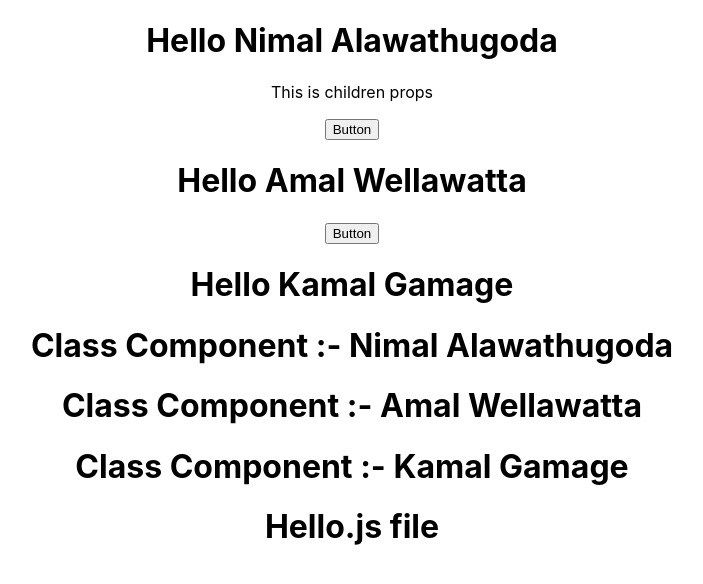
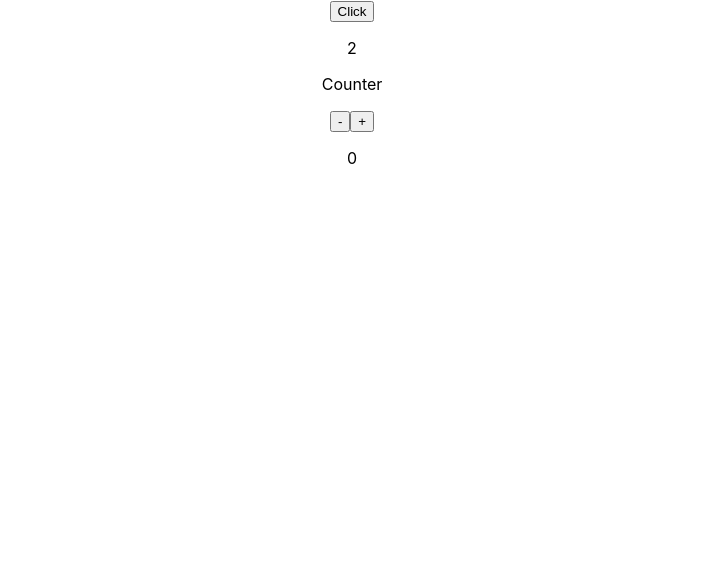
Before and after one commit to Nilakshi1223/React_Basics-React-, a React (Create React App) app: page / in a window 1280 px wide. Shown: the top 584 px of the page, without its empty margins (288-991 px from the left). Built offline with nearby package versions, Linux system fonts and the light colour scheme.

Commit message:
React-Basics-commit2

```diff
--- a/src/App.js
+++ b/src/App.js
@@ -1,13 +1,25 @@
+import React, {Component} from 'react'
 import logo from './logo.svg';
 import './App.css';
 import Greet from './components/Greet';
 import Welcome from './components/Welcome';
 import Hello from './components/Hello';
+import Message from './components/Message';
+import Counter from './components/Counter';
+import Hook_useState from './components/Hook_useState';
 
 
-function App() {
+class App extends Component {
+render(){
   return (
     <div className="App">
+
+    <Hook_useState/>
+
+    {/*<Counter/>
+
+     <Message/>
+
     <Greet name = "Nimal" lastName = "Alawathugoda">
         <p> This is children props</p>
         <button> Button </button>
@@ -22,9 +34,10 @@
     <Welcome name = "Amal" lastName = "Wellawatta"/>
     <Welcome name = "Kamal" lastName = "Gamage"/>
 
-    <Hello/>
+    <Hello/>*/}
+
     </div>
   );
-}
+}}
 
 export default App;
--- /dev/null
+++ b/src/components/Counter.js
@@ -0,0 +1,47 @@
+// rce
+
+import React, {Component} from 'react'
+
+class Counter extends Component{
+// rconst
+
+constructor(props){
+    super(props)
+    this.state= {
+        count :0
+    }
+}
+
+
+
+    increment (){
+        // use setState for UI dispaly instead of directley use state
+        // setState have 2 params 1-object 2-call back function (arrow function)
+//        this.setState(
+//            {count : this.state.count+1} , () => {console.log ('Callback value', this.state.count)}
+//        )
+        this.setState(prevState => ({
+            count: prevState.count + 1
+        }));
+        console.log (this.state.count);
+    }
+
+    incrementFive(){
+        this.increment()
+        this.increment()
+        this.increment()
+        this.increment()
+        this.increment()
+    }
+
+    render(){
+        return(
+            <div>
+                <div> Count - {this.state.count} </div>
+                <button onClick ={ () => this.incrementFive()}>Increment</button>
+            </div>
+        )
+    }
+}
+
+export default Counter
--- /dev/null
+++ b/src/components/Hook_useState.js
@@ -0,0 +1,41 @@
+import React, { useState } from 'react';
+
+
+function Hook_useState() {
+  //let num1 = 2;
+
+  const[num1,setnum1] = useState(2) //mulin display wena number eka
+  const[count,setcount] = useState(0)
+
+  function handleClick(){
+    //num1=3;
+
+    setnum1(3) //click karama display wena number eka
+
+    //alert(num1);
+  }
+
+  const decrementFunction = () =>{
+    setcount(count-1)
+  }
+
+  const incrementFunction = () =>{
+    setcount(count+1)
+   }
+
+
+  return (
+    <div>
+      <button onClick={handleClick}>Click</button>
+      <p>{num1}</p>
+
+      <p>Counter</p>
+      <button onClick={decrementFunction}>-</button>
+      <button onClick={incrementFunction}>+</button>
+      <p>{count}</p>
+
+    </div>
+  );
+}
+
+export default Hook_useState;
--- a/src/components/Message.js
+++ b/src/components/Message.js
@@ -0,0 +1,28 @@
+import React, {Component} from 'react'
+
+class Message extends Component{
+
+    constructor(){
+        super();
+        this.state = {
+            message : 'Welcome visitor'
+        }
+    }
+
+    changeMessage(){
+        this.setState({
+            message: 'Thank you for subscribe'
+        })
+    }
+
+    render(){
+        return(
+            <div>
+               <h1> {this.state.message} </h1>
+               <button onClick = {()=>this.changeMessage()}>Subscribe</button>
+            </div>
+        )
+    }
+}
+
+export default Message
```
